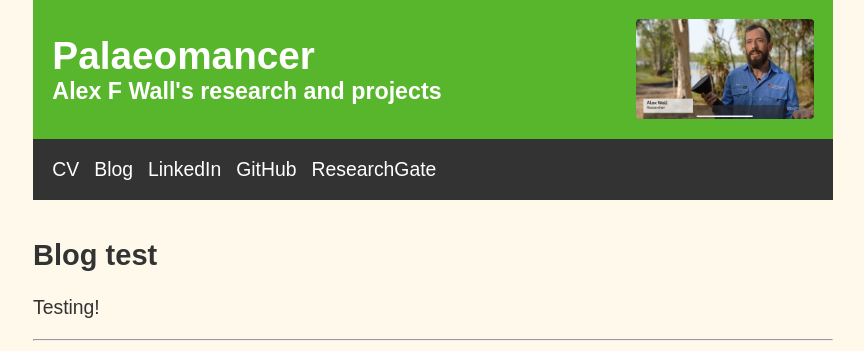
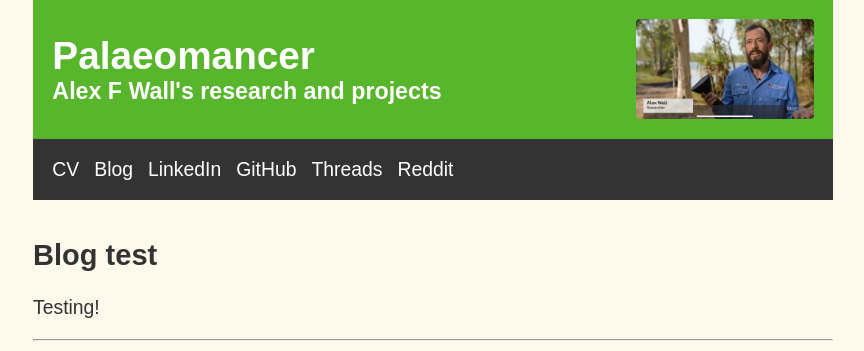
Before and after one commit to AlexFWall/Palaeomancer, a Jekyll site: the page built from index.md, in a window 1280 px wide. Shown: the top 351 px of the page, without its empty margins (207-1071 px from the left). Built offline with Jekyll 4.4.1, drawn with Linux system fonts in a browser that asks for light colours.

Commit message:
Update home.html

```diff
--- a/_layouts/home.html
+++ b/_layouts/home.html
@@ -174,7 +174,8 @@
           <li><a href="{{ '/blog/' | relative_url }}">Blog</a></li>
           <li><a href="https://www.linkedin.com/in/alexfwall">LinkedIn</a></li>
           <li><a href="https://github.com/AlexFWall">GitHub</a></li>
-          <li><a href="https://www.researchgate.net/profile/Your-Name">ResearchGate</a></li>
+          <li><a href="https://www.threads.net/@paleomancer">Threads</a></li>
+          <li><a href="https://www.reddit.com/user/ThePalaeomancer/">Reddit</a></li>
         </ul>
       </nav>
     </div>
```
